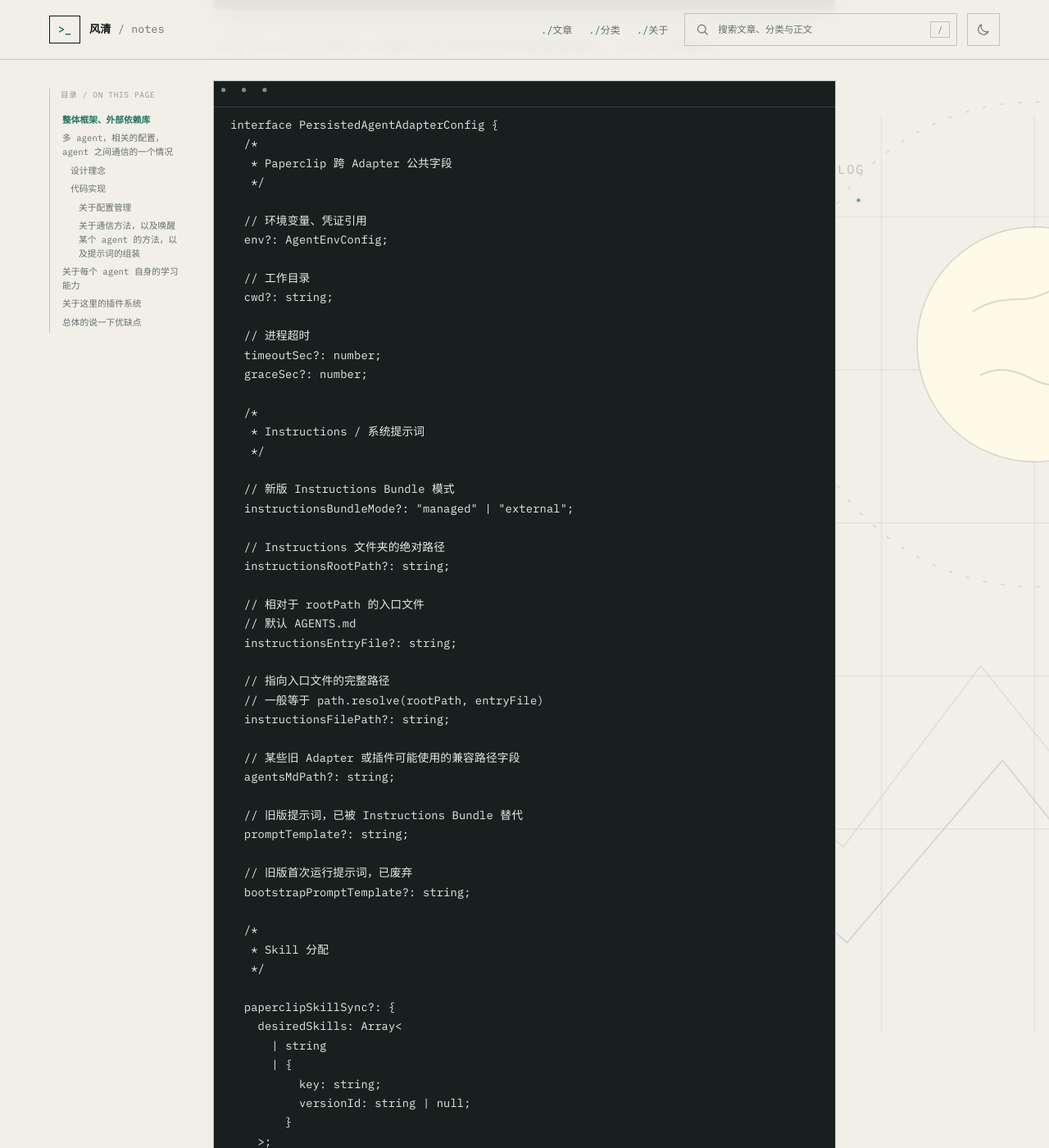
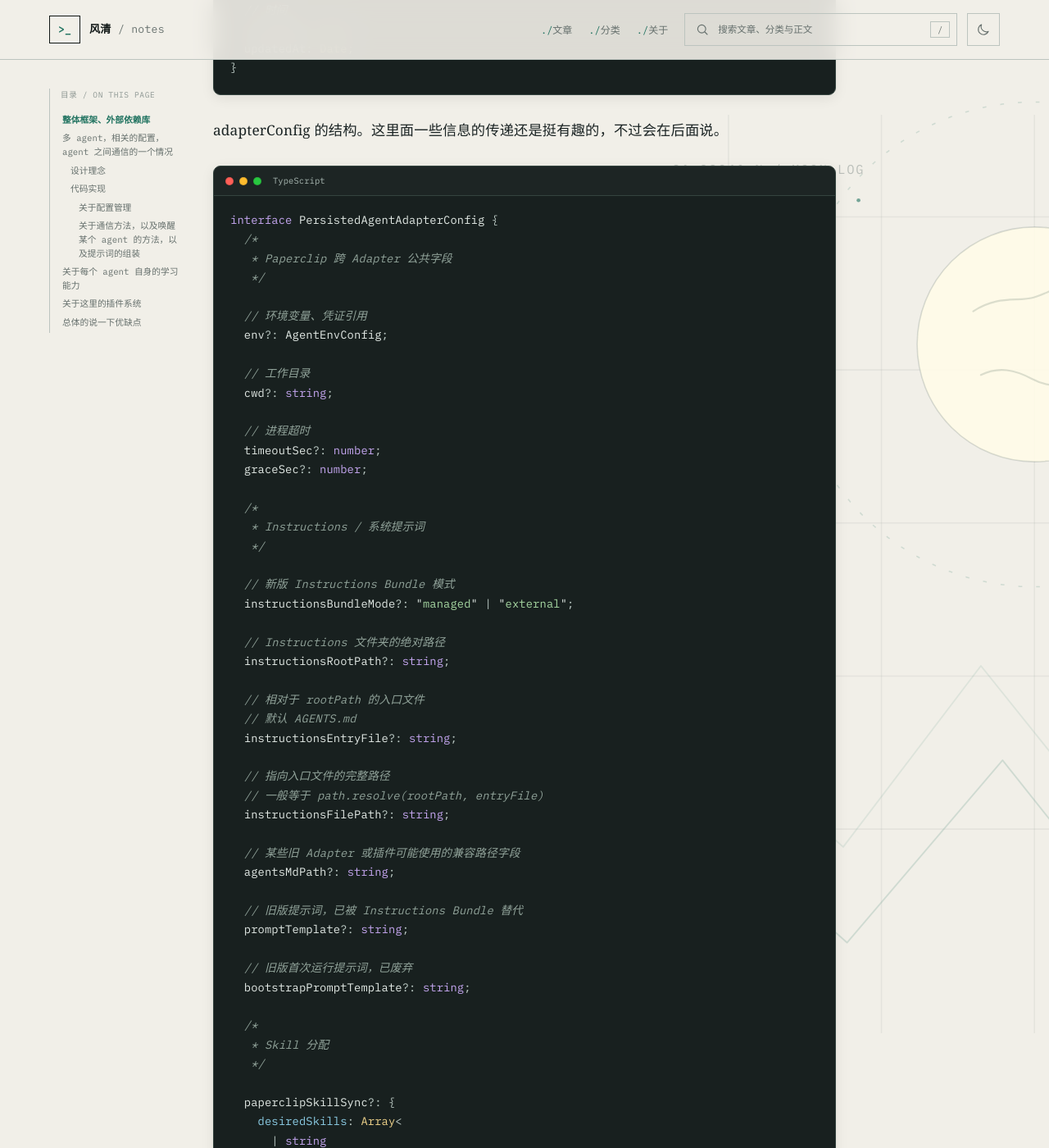
Before and after one commit to fengwuqingchen/fengwuqingchen.github.io, a Jekyll site: the page built from _posts/2026-10-02-paperclip-design-review.md, in a window 1280 px wide and 1400 px high, scrolled down 7393 px. Shown: the whole window at 82% size. Built offline with Jekyll 4.4.1, drawn with Linux system fonts in a browser that asks for light colours; some of the changed text lies outside the part shown.

Commit message:
Improve code windows and syntax highlighting

````diff
--- a/_layouts/post.html
+++ b/_layouts/post.html
@@ -51,4 +51,5 @@ layout: default
   </article>
 </div>
 <script src="{{ '/assets/js/article-toc.js' | relative_url }}" defer></script>
+<script src="{{ '/assets/js/code-blocks.js' | relative_url }}" defer></script>
 <script src="{{ '/assets/js/page-views.js' | relative_url }}" defer></script>
--- a/_posts/2026-10-02-paperclip-design-review.md
+++ b/_posts/2026-10-02-paperclip-design-review.md
@@ -94,7 +94,7 @@ Content-Type: application/json
 
 后续也可以通过其他的接口修改 agent 的配置。我看着这部分的接口还是挺多的
 - 配置 skill
-```
+```http
 POST /api/agents/:agentId/skills/sync
 ```
 
@@ -111,7 +111,7 @@ interface AgentSkillSyncRequest {
 }
 ```
 - 其他
-```
+```http
 GET    /api/agents/:id/instructions-bundle
 GET    /api/agents/:id/instructions-bundle/file?path=AGENTS.md
 GET    /api/agents/:id/instructions-bundle/history
@@ -156,7 +156,7 @@ DELETE /api/agents/:id/instructions-bundle/file
 然后它的主要配置字段是这样的
 >  因为大量的功能都依赖这样的字段，这些字段我就先原样的粘贴了
 
-```json
+```ts
 interface PersistedAgent {
   // 主键与归属
   id: string;                         // UUID
@@ -207,7 +207,7 @@ interface PersistedAgent {
 ```
 
 adapterConfig 的结构。这里面一些信息的传递还是挺有趣的，不过会在后面说。
-```json
+```ts
 interface PersistedAgentAdapterConfig {
   /*
    * Paperclip 跨 Adapter 公共字段
@@ -302,7 +302,7 @@ interface PersistedAgentAdapterConfig {
 ```
 
 这是 runtimeConfig 的结构
-```json
+```ts
 interface PersistedAgentRuntimeConfig {
   /*
    * 心跳和运行调度
--- a/assets/css/style.css
+++ b/assets/css/style.css
@@ -680,7 +680,7 @@ a.category-tag:hover { border-color: var(--accent); background: var(--accent-sof
   overflow-x: auto;
   padding: 42px 20px 20px;
   border: 1px solid var(--line);
-  border-radius: 0;
+  border-radius: 9px;
   color: var(--code-fg);
   background: var(--code-bg);
   font-family: var(--mono);
@@ -693,14 +693,53 @@ a.category-tag:hover { border-color: var(--accent); background: var(--accent-sof
   top: 0;
   right: 0;
   left: 0;
-  height: 25px;
-  padding: 3px 9px;
-  content: "●  ●  ●";
+  height: 30px;
+  content: "";
   border-bottom: 1px solid #34403d;
-  color: #769088;
-  font-size: .55rem;
-  letter-spacing: .35em;
+  background: radial-gradient(circle at 18px 15px, #ff5f57 5px, transparent 5.5px), radial-gradient(circle at 35px 15px, #febc2e 5px, transparent 5.5px), radial-gradient(circle at 52px 15px, #28c840 5px, transparent 5.5px);
 }
+
+.code-window {
+  margin-block: 1.5em;
+  overflow: hidden;
+  border: 1px solid #34443f;
+  border-radius: 9px;
+  color: var(--code-fg);
+  background: var(--code-bg);
+  box-shadow: 0 4px 16px rgba(0, 0, 0, .08);
+}
+.code-toolbar {
+  display: flex;
+  align-items: center;
+  gap: 14px;
+  height: 36px;
+  padding-inline: 14px;
+  border-bottom: 1px solid #34443f;
+  background: rgba(255, 255, 255, .025);
+}
+.code-window-dots { display: inline-flex; gap: 7px; }
+.code-window-dots i { width: 10px; height: 10px; border-radius: 50%; background: #ff5f57; box-shadow: inset 0 0 0 1px rgba(0, 0, 0, .12); }
+.code-window-dots i:nth-child(2) { background: #febc2e; }
+.code-window-dots i:nth-child(3) { background: #28c840; }
+.code-language { color: #aab9b3; font-family: var(--mono); font-size: .65rem; line-height: 1; }
+.code-window > .highlighter-rouge, .code-window .highlight { margin: 0; background: transparent; }
+.code-window pre { margin: 0; padding: 18px 20px 20px; border: 0; border-radius: 0; tab-size: 2; }
+.code-window pre::before { display: none; }
+.prose pre code { color: inherit; background: transparent; }
+
+/* Rouge's server-rendered tokens work without client-side language libraries. */
+.prose pre :is(.c, .c1, .cm, .cp, .cs, .ch) { color: #91a39a; font-style: italic; }
+.prose pre :is(.k, .kd, .kn, .kp, .kr, .kc, .kt, .ow) { color: #c6a7f2; }
+.prose pre :is(.s, .s1, .s2, .sb, .sc, .sd, .se, .sh, .si, .sr, .ss, .sx) { color: #a7d8a3; }
+.prose pre :is(.m, .mi, .mf, .mh, .mo, .il, .mb) { color: #edbe85; }
+.prose pre :is(.na, .nt, .nv, .vc, .vg, .vi) { color: #8ccde6; }
+.prose pre :is(.nf, .fm, .nc, .nn, .nb, .ne) { color: #eed28a; }
+.prose pre :is(.o, .p) { color: #b9c7c2; }
+.prose pre :is(.err, .gd) { color: #f39393; }
+.prose pre :is(.gh, .gu) { color: #8ccde6; font-weight: 600; }
+.prose pre .ge { font-style: italic; }
+.prose pre .gs { font-weight: 600; }
+.prose pre .gi { color: #a7d8a3; }
 
 .prose code { font-family: var(--mono); }
 .prose :not(pre) > code { padding: .13em .34em; color: var(--accent); background: var(--accent-soft); font-size: .88em; }
--- /dev/null
+++ b/assets/js/code-blocks.js
@@ -0,0 +1,46 @@
+(() => {
+  const labels = { ts: 'TypeScript', typescript: 'TypeScript', js: 'JavaScript', javascript: 'JavaScript', json: 'JSON', http: 'HTTP', bash: 'Shell', sh: 'Shell', shell: 'Shell', yaml: 'YAML', yml: 'YAML', python: 'Python', ruby: 'Ruby', text: 'Plain text' };
+
+  document.querySelectorAll('.prose pre').forEach((pre) => {
+    if (pre.closest('.code-window')) return;
+    const code = pre.querySelector('code');
+    const root = pre.closest('.highlighter-rouge') || pre.closest('figure.highlight') || pre;
+    const classes = `${root.className} ${pre.className} ${code?.className || ''}`;
+    const language = classes.match(/language-([\w+-]+)/)?.[1] || 'text';
+    const frame = document.createElement('div');
+    frame.className = 'code-window';
+    const toolbar = document.createElement('div');
+    toolbar.className = 'code-toolbar';
+    toolbar.setAttribute('data-pagefind-ignore', 'all');
+    const dots = document.createElement('span');
+    dots.className = 'code-window-dots';
+    dots.setAttribute('aria-hidden', 'true');
+    for (let i = 0; i < 3; i++) dots.append(document.createElement('i'));
+    const label = document.createElement('span');
+    label.className = 'code-language';
+    label.textContent = labels[language] || language;
+    toolbar.append(dots, label);
+    root.before(frame);
+    frame.append(toolbar, root);
+
+    // Rouge expects a full HTTP request line; also color abbreviated API examples.
+    if (language === 'http' && code) {
+      const source = code.textContent;
+      const fragment = document.createDocumentFragment();
+      source.split(/(\n)/).forEach((line) => {
+        const tokens = /^(GET|POST|PUT|PATCH|DELETE|HEAD|OPTIONS|CONNECT|TRACE)\b|^[\w-]+(?=:)|\$[A-Za-z_][A-Za-z0-9_]*/g;
+        let offset = 0;
+        for (const match of line.matchAll(tokens)) {
+          fragment.append(document.createTextNode(line.slice(offset, match.index)));
+          const span = document.createElement('span');
+          span.className = match[1] ? 'k' : match[0].startsWith('$') ? 'nv' : 'na';
+          span.textContent = match[0];
+          fragment.append(span);
+          offset = match.index + match[0].length;
+        }
+        fragment.append(document.createTextNode(line.slice(offset)));
+      });
+      code.replaceChildren(fragment);
+    }
+  });
+})();
````
